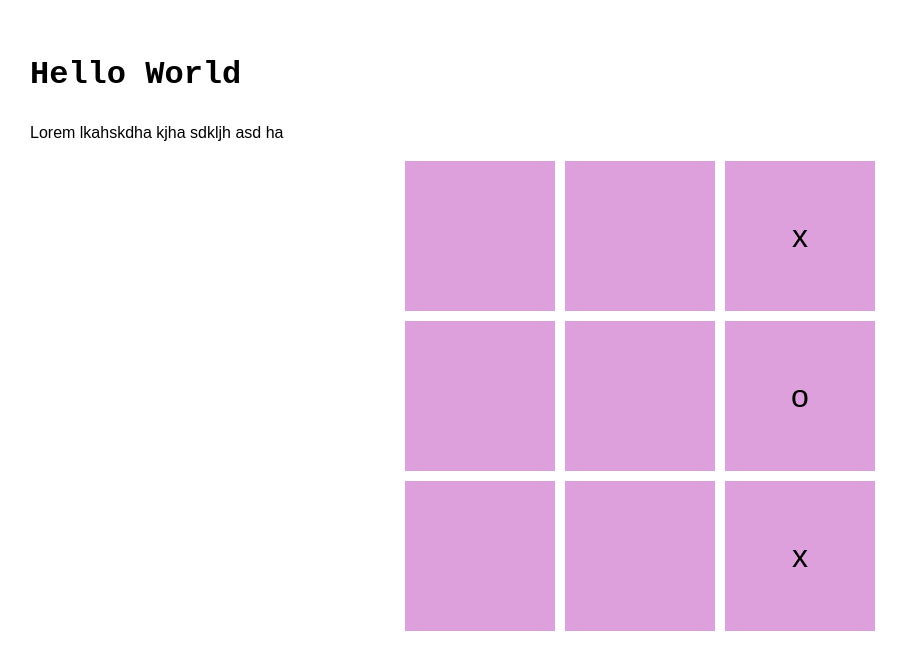
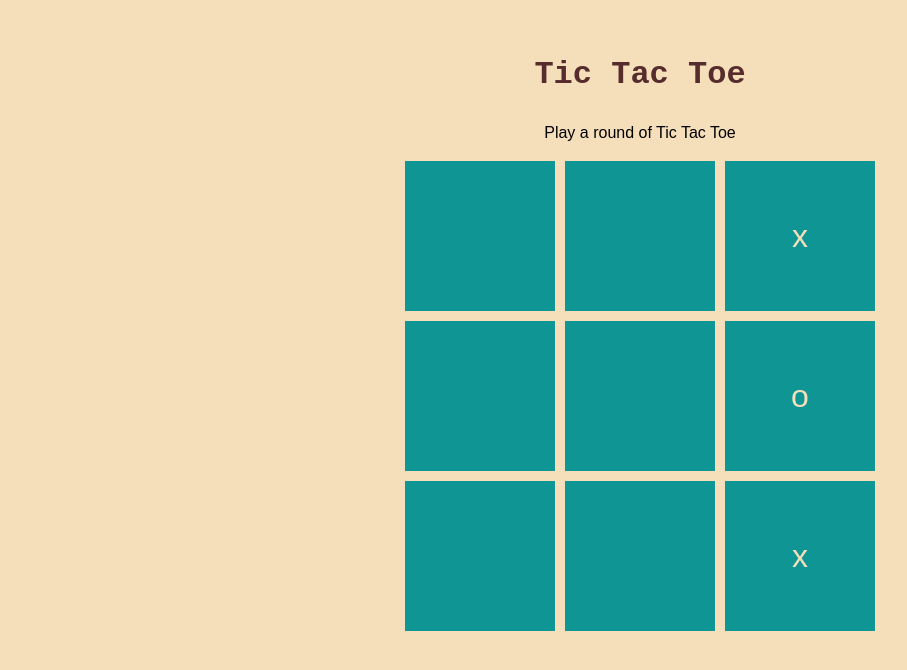
Before and after one commit to basti-n/tic-tac-toe, a React (Create React App) app in the folder tic-tac-toe/: page / in a window 1280 px wide. Shown: the top 670 px of the page, without its empty margins (0-907 px from the left). Built offline with nearby package versions, Linux system fonts and the light colour scheme.

Commit message:
Basic styling for app and game board

```diff
--- a/tic-tac-toe/src/App.js
+++ b/tic-tac-toe/src/App.js
@@ -3,11 +3,11 @@ import GameBoard from './GameBoard'
 
 function App() {
   return (
-    <>
-      <h1>Hello World</h1>
-      <p>Lorem lkahskdha kjha sdkljh asd ha</p>
+    <main>
+      <h1>Tic Tac Toe</h1>
+      <p>Play a round of Tic Tac Toe</p>
       <GameBoard />
-    </>
+    </main>
   )
 }
 
--- a/tic-tac-toe/src/CSS/GameBoard.css
+++ b/tic-tac-toe/src/CSS/GameBoard.css
@@ -10,7 +10,8 @@
 
 .board__item {
   align-items: center;
-  background: plum;
+  background: #0e9594;
+  color: #f5dfbb;
   display: flex;
   font-size: 2rem;
   height: 150px;
@@ -18,6 +19,6 @@
   width: 150px;
 }
 
-.board__item:hover {
-  background: violet;
+.board__item-win {
+  background: #127475;
 }
--- a/tic-tac-toe/src/CSS/base.css
+++ b/tic-tac-toe/src/CSS/base.css
@@ -3,10 +3,11 @@
 }
 
 body {
+  background: #f5dfbb;
+  font-family: Arial, Helvetica, sans-serif;
+  line-height: 1.5;
   margin: 0;
   padding: 30px;
-  font-family: Arial, Helvetica, sans-serif;
-  line-height: 1.5;
 }
 
 h1,
@@ -16,4 +17,10 @@ h4,
 h5,
 h6 {
   font-family: 'Courier New', Courier, monospace;
+  color: #562c2c;
 }
+
+main {
+  margin: 0 auto;
+  text-align: center;
+}
```
